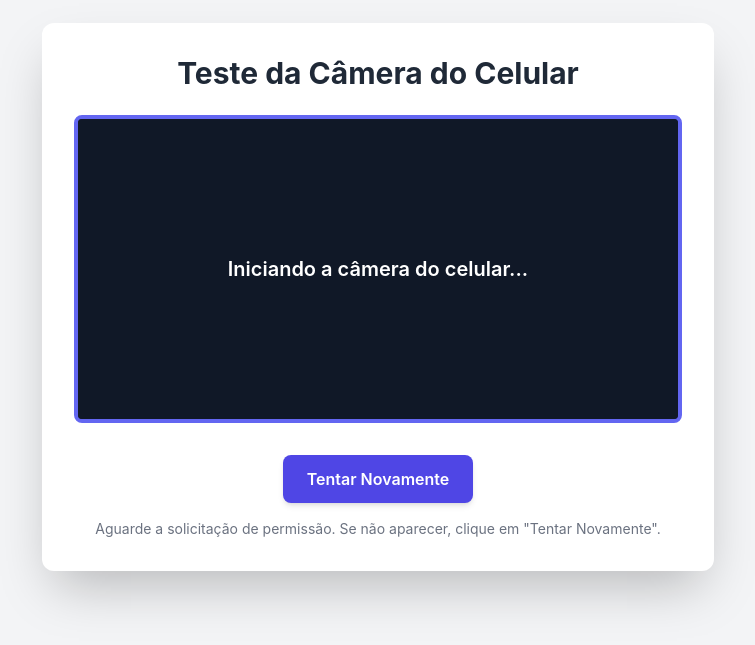
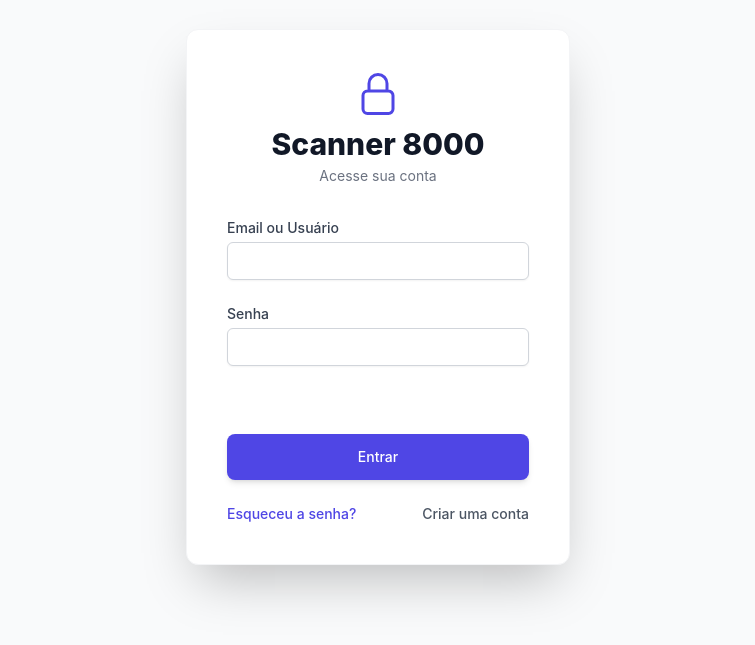
Before and after one commit to Thon1988/controledepacotesbeta, a plain HTML site: page index.html in a window 1280 px wide. Shown: the part 103-748 px from the top of the page, without its empty margins (262-1017 px from the left). Drawn offline with nearby package versions, Linux system fonts and the light colour scheme.

Commit message:
Update index.html

```diff
--- a/index.html
+++ b/index.html
@@ -3,43 +3,68 @@
 <head>
     <meta charset="UTF-8">
     <meta name="viewport" content="width=device-width, initial-scale=1.0">
-    <title>Teste da Câmera do Celular</title>
-    <!-- Incluindo Tailwind CSS para estilização rápida e responsiva -->
+    <title>Scanner 8000 - Login</title>
+    <!-- Incluindo Tailwind CSS -->
     <script src="https://cdn.tailwindcss.com"></script>
     <style>
-        /* Definindo a fonte Inter como padrão */
+        /* Estilos básicos para garantir 100% da altura, seguindo o conceito que você sugeriu */
+        html, body { height: 100%; }
         body { font-family: 'Inter', sans-serif; }
-        /* Garantindo que o vídeo preencha o container e mantenha a proporção */
-        video {
-            width: 100%;
-            height: auto;
-            max-height: 70vh; /* Limite de altura para telas menores */
-            transform: scaleX(1); /* Não espelhar, ideal para câmeras traseiras */
-        }
     </style>
 </head>
-<body class="bg-gray-100 min-h-screen flex items-center justify-center p-4">
+<body class="bg-gray-50 min-h-screen flex items-center justify-center p-4">
 
-    <!-- ESTRUTURA HTML -->
-    <div class="w-full max-w-2xl bg-white p-6 md:p-8 rounded-xl shadow-2xl space-y-4">
-        <h1 class="text-3xl font-bold text-gray-800 text-center mb-6">Teste da Câmera do Celular</h1>
+    <!-- Container Centralizado de Login -->
+    <div class="w-full max-w-sm bg-white p-8 md:p-10 rounded-xl shadow-2xl border border-gray-100">
 
-        <!-- Elemento de vídeo onde o stream será exibido -->
-        <div class="relative overflow-hidden rounded-lg border-4 border-indigo-500 bg-gray-900">
-            <video id="webcam-stream" autoplay playsinline class="block"></video>
-
-            <!-- Indicador de Status/Erro -->
-            <div id="status-message" class="absolute inset-0 bg-gray-900 bg-opacity-80 flex items-center justify-center p-4 text-center transition-opacity duration-300">
-                <p class="text-xl font-semibold text-white">Iniciando a câmera do celular...</p>
-            </div>
+        <!-- Logo e Título -->
+        <div class="text-center mb-8">
+            <svg xmlns="http://www.w3.org/2000/svg" fill="none" viewBox="0 0 24 24" stroke-width="1.5" stroke="currentColor" class="w-12 h-12 text-indigo-600 mx-auto mb-2">
+                <path stroke-linecap="round" stroke-linejoin="round" d="M16.5 10.5V6.75a4.5 4.5 0 1 0-9 0v3.75m-.75 11.25h10.5a2.25 2.25 0 0 0 2.25-2.25v-6.75a2.25 2.25 0 0 0-2.25-2.25H6.75a2.25 2.25 0 0 0-2.25 2.25v6.75a2.25 2.25 0 0 0 2.25 2.25Z" />
+            </svg>
+            <h1 class="text-3xl font-extrabold text-gray-900">
+                Scanner 8000
+            </h1>
+            <p class="text-sm text-gray-500 mt-1">Acesse sua conta</p>
         </div>
 
-        <!-- Botão para tentar iniciar novamente -->
-        <div class="flex justify-center pt-4">
-            <button id="start-button" onclick="startCamera()" class="bg-indigo-600 hover:bg-indigo-700 text-white font-semibold py-3 px-6 rounded-lg transition duration-150 ease-in-out shadow-md hover:shadow-lg focus:outline-none focus:ring-4 focus:ring-indigo-500 focus:ring-opacity-50">
-                Tentar Novamente
-            </button>
+        <!-- Formulário de Login -->
+        <form id="login-form" onsubmit="handleLogin(event)" class="space-y-6">
+
+            <!-- Campo Email/Usuário -->
+            <div>
+                <label for="email" class="block text-sm font-medium text-gray-700">Email ou Usuário</label>
+                <div class="mt-1">
+                    <input id="email" name="email" type="text" required class="appearance-none block w-full px-4 py-2 border border-gray-300 rounded-md shadow-sm placeholder-gray-400 focus:outline-none focus:ring-indigo-500 focus:border-indigo-500 sm:text-sm transition duration-150">
+                </div>
+            </div>
+
+            <!-- Campo Senha -->
+            <div>
+                <label for="password" class="block text-sm font-medium text-gray-700">Senha</label>
+                <div class="mt-1">
+                    <input id="password" name="password" type="password" required class="appearance-none block w-full px-4 py-2 border border-gray-300 rounded-md shadow-sm placeholder-gray-400 focus:outline-none focus:ring-indigo-500 focus:border-indigo-500 sm:text-sm transition duration-150">
+                </div>
+            </div>
+
+            <!-- Mensagem de Status (Feedback) -->
+            <div id="status-message" class="text-center text-sm font-medium text-red-600 h-5"></div>
+
+            <!-- Botão de Acesso -->
+            <div>
+                <button type="submit" id="login-button" class="w-full flex justify-center py-3 px-4 border border-transparent rounded-lg shadow-md text-sm font-medium text-white bg-indigo-600 hover:bg-indigo-700 focus:outline-none focus:ring-2 focus:ring-offset-2 focus:ring-indigo-500 transition duration-150 ease-in-out">
+                    Entrar
+                </button>
+            </div>
+        </form>
+
+        <!-- Links de Ajuda -->
+        <div class="mt-6 flex items-center justify-between text-sm">
+            <a href="#" class="font-medium text-indigo-600 hover:text-indigo-500">
+                Esqueceu a senha?
+            </a>
+            <a href="#" class="font-medium text-gray-600 hover:text-gray-900">
+                Criar uma conta
+            </a>
         </div>
-
-        <p class="text-sm text-gray-500 text-center mt-4">Aguarde a solicitação de permissão. Se não aparecer, clique em "Tentar Novamente".</p>
     </div>
```
